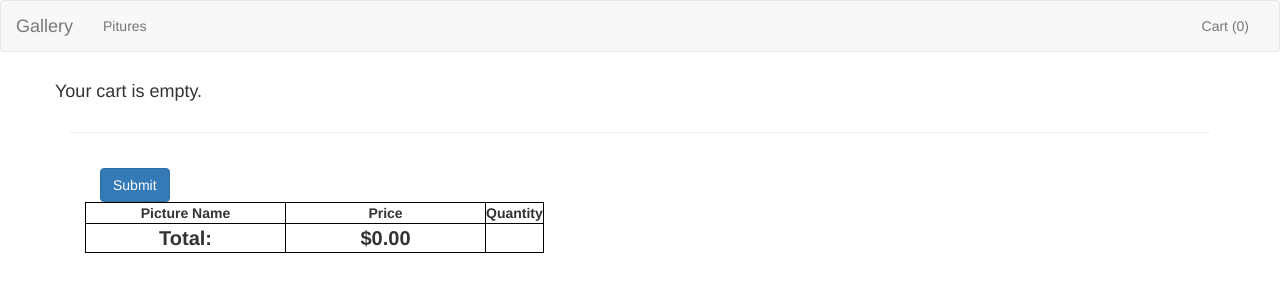
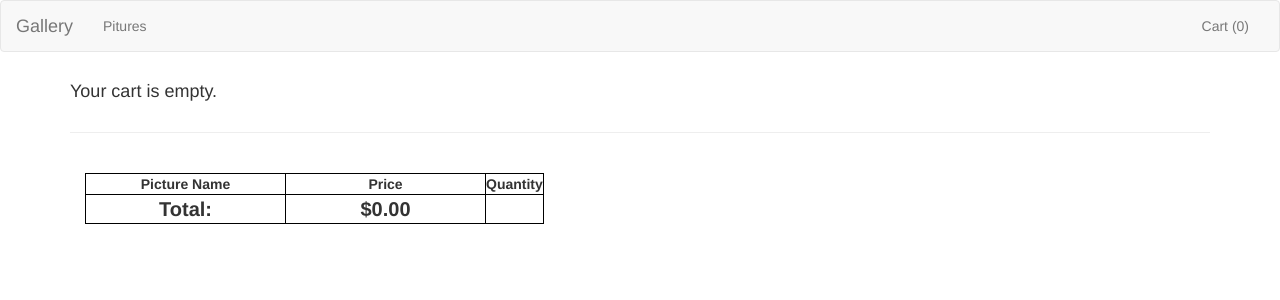
Before and after one commit to houh60/SendingEmail, an Angular app: page /cart/1 in a window 1280 px wide. Shown: the top 300 px of the page. Built offline with nearby package versions, Linux system fonts and the light colour scheme.

Commit message:
new change

```diff
--- a/src/app/cart/cart.component.html
+++ b/src/app/cart/cart.component.html
@@ -21,9 +21,15 @@
         </div>
     </div>
 </div>
-<div class="row" *ngIf="total !== 0">
-    <h4>Total: {{total | currency}}</h4>
+<div class="container">
+    <div class="row">
+        <div class="col-xs-12">
+            <div class="row" *ngIf="total !== 0">
+                <h4>Total: {{total | currency}}</h4>
+            </div>
+            <div class="row" *ngIf="total === 0">
+                <h4>Your cart is empty.</h4>
+            </div>
+        </div>
+    </div>
 </div>
-<div class="row" *ngIf="total === 0">
-    <h4>Your cart is empty.</h4>
-</div>
--- a/src/app/contact-us/contact-us.component.html
+++ b/src/app/contact-us/contact-us.component.html
@@ -27,7 +27,7 @@
                     </li>
                 </ul> -->
             </div>
-            <button class="btn btn-primary">Submit</button>
+            <button class="btn btn-primary" *ngIf="cartItemNum > 0">Submit</button>
         </form>
     </div>
     <br>
--- a/src/app/contact-us/contact-us.component.ts
+++ b/src/app/contact-us/contact-us.component.ts
@@ -24,6 +24,7 @@ export class ContactUsComponent implements OnInit {
 
     kindAndNum: KindAndNum[] = [];
     cartItems: Picture[] = [];
+    cartItemNum: number = 0
 
     total: number = 0;
 
@@ -35,6 +36,9 @@ export class ContactUsComponent implements OnInit {
         this.shoppingService.cartItemChanged.subscribe(cartItems => this.cartItems = cartItems);
         this.kindAndNum = this.shoppingService.getKindAndNum();
         this.shoppingService.kindAndNumChanged.subscribe(kn => this.kindAndNum = kn);
+        this.shoppingService.cartItemChanged.subscribe(cartItem => {
+            this.cartItemNum = cartItem.length;
+        });
     }
 
     getTotal() {
--- a/src/app/header/header.component.ts
+++ b/src/app/header/header.component.ts
@@ -17,6 +17,5 @@ export class HeaderComponent implements OnInit {
         this.shoppingService.cartItemChanged.subscribe(cartItem => {
             this.cartItemNum = cartItem.length;
         });
-
     }
 }
--- a/src/app/shop/shop-item/shop-item.component.html
+++ b/src/app/shop/shop-item/shop-item.component.html
@@ -18,3 +18,9 @@
         <button class="btn btn-primary" (click)="addToCart()">Add to Cart</button>
     </div>
 </div>
+<hr>
+<div class="row" *ngIf="cartItemNum > 0">
+    <div class="col-xs-12">
+        <button class="btn btn-primary" (click)="checkout()">Check Out</button>
+    </div>
+</div>
--- a/src/app/shop/shop-item/shop-item.component.ts
+++ b/src/app/shop/shop-item/shop-item.component.ts
@@ -1,5 +1,5 @@
 import { Component, OnInit } from '@angular/core';
-import { ActivatedRoute, Params } from '@angular/router';
+import { ActivatedRoute, Params, Router } from '@angular/router';
 import { Picture } from 'src/app/shared/picture';
 import { ShoppingService } from '../shopping.service';
 
@@ -12,10 +12,12 @@ export class ShopItemComponent implements OnInit {
 
     picture!: Picture;
     id!: number;
+    cartItemNum: number = 0
 
     constructor(
         private route: ActivatedRoute,
-        private shoppingService: ShoppingService
+        private shoppingService: ShoppingService,
+        private router: Router
     ) {}
 
     ngOnInit(): void {
@@ -23,10 +25,17 @@ export class ShopItemComponent implements OnInit {
             this.id = +params['id'];
             this.picture = this.shoppingService.getItem(this.id);
         });
+        this.shoppingService.cartItemChanged.subscribe(cartItem => {
+            this.cartItemNum = cartItem.length;
+        });
     }
 
     addToCart() {
         this.shoppingService.addPictureToCart(this.picture);
     }
 
+    checkout() {
+        this.router.navigate(['/cart']);
+    }
+
 }
```
